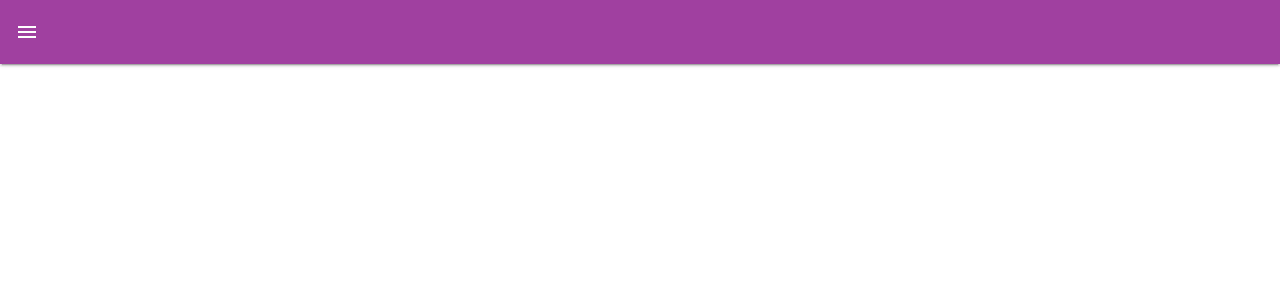
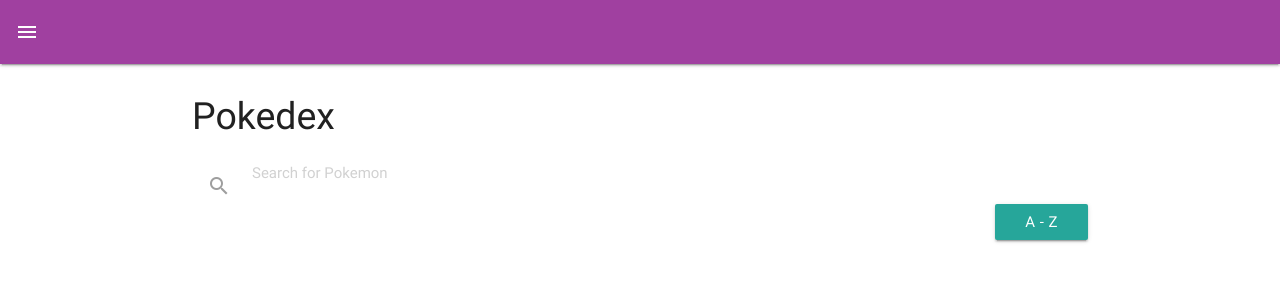
Before and after one commit to PaulaPonce/pokedex, a plain HTML site: page index.html in a window 1280 px wide. Drawn offline with nearby package versions, Linux system fonts and the light colour scheme.

Commit message:
pokemon list section

```diff
--- a/assets/css/main.css
+++ b/assets/css/main.css
@@ -1,5 +1,5 @@
 body{
-	font-family: 'Raleway', sans-serif;
+	/*font-family: 'Raleway', sans-serif;*/
 	margin: 0;
 	padding: 0;
 }
@@ -16,3 +16,8 @@ body{
 nav .button-collapse{
 	margin-left: 4em;
 }
+
+/* Pokemon list */
+h1{
+	font-size: 2.5em;
+}
--- a/index.html
+++ b/index.html
@@ -11,8 +11,8 @@
       href="assets/icon/favicon.ico">
 	<!-- FontAwesome -->
 	<script src="https://use.fontawesome.com/b432f04897.js"></script>
-	<!-- Fonts -->
-	<link href="https://fonts.googleapis.com/css?family=Raleway:300,400,500,700" rel="stylesheet">
+	<!-- Fonts
+	<link href="https://fonts.googleapis.com/css?family=Raleway:300,400,500,700" rel="stylesheet">-->
 	<!-- Materialize icons -->
 	<link href="https://fonts.googleapis.com/icon?family=Material+Icons" rel="stylesheet">
 	<!-- CDN Materialize CSS-->
@@ -30,6 +30,20 @@
 			</div>
 		</nav>
 	</header>
+	<!-- Pokemon list-->
+	<section id="pokedex" class="container">
+		<h1>Pokedex</h1>
+		<div class="nav-wrapper">
+			<form>
+				<div class="input-field">
+					<input id="search" type="search" placeholder="Search for Pokemon" required>
+					<label class="label-icon" for="search"><i class="material-icons">search</i></label>
+					<i class="material-icons">close</i>
+					<button class="waves-effect waves-light btn right">a - z</button>
+				</div>
+			</form>
+		</div>
+	</section>
 
 	<!-- CDN JQuery -->
 	<script src="https://ajax.googleapis.com/ajax/libs/jquery/3.2.1/jquery.min.js"></script>
```
